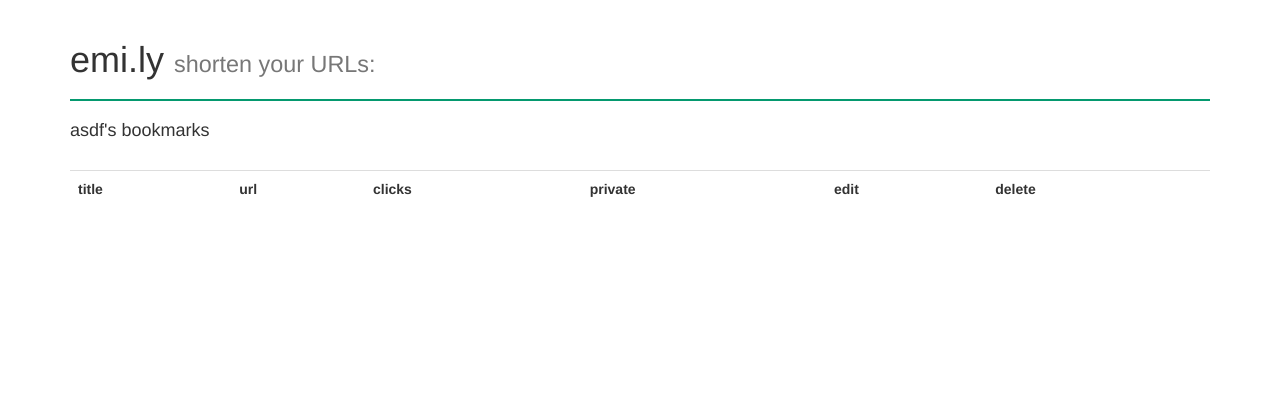
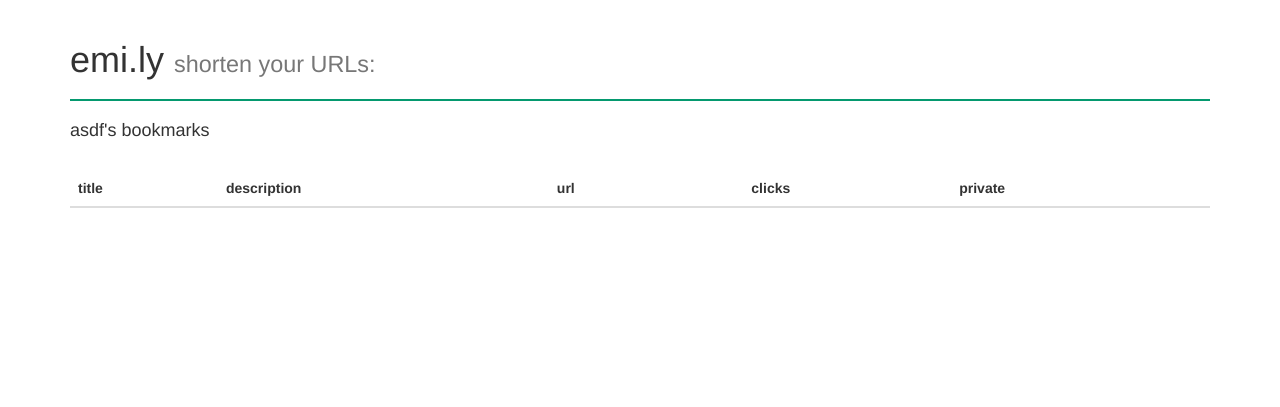
Before and after one commit to emilycharris/url_shortener, a Django app: page /accounts/profile/ in a window 1280 px wide. Shown: the part 52-459 px from the top of the page. Run offline with Django 3.2, Linux system fonts and the light colour scheme; a user stored in the database is signed in; data comes from the database, SQL or seed files in the repository; both versions use the stored data as it was after the commit; lists and menus that the app fills with data are empty; some libraries are stand-ins or nearby versions.

Commit message:
making this look better

```diff
--- a/short_url_app/models.py
+++ b/short_url_app/models.py
@@ -17,7 +17,7 @@ class Bookmark(models.Model):
     user = models.ForeignKey(User)
     url = models.URLField()
     title = models.CharField(max_length=20, default="")
-    description = models.CharField(max_length=30, blank=True)
+    description = models.CharField(max_length=50, blank=True)
     created = models.DateTimeField(auto_now_add=True)
     hashid = models.CharField(max_length=50)
     click_count = models.IntegerField(default=0)
--- a/short_url_app/static/short_url_app/main.css
+++ b/short_url_app/static/short_url_app/main.css
@@ -85,3 +85,7 @@ ul.nav.navbar-nav.navbar-right {
   margin-bottom: 0px;
   margin-top: 15px;
 }
+
+.table-centered{
+  text-align: center
+}
--- a/templates/profile.html
+++ b/templates/profile.html
@@ -6,30 +6,40 @@
     <br>
 <div class="table-responsive">
 <table class="table">
+<thead>
+  <tr>
     <th>title</th>
+    <th>description</th>
     <th>url</th>
-    <th>clicks</th>
-    <th>private</th>
-    <th>edit</th>
-    <th>delete</th>
-    <tbody></tbody>
+    <th class='table-centered'>clicks</th>
+    <th class='table-centered'>private</th>
+    <th></th>
+    <th></th>
+  </tr>
+</thead>
+<tbody>
 {% for bookmark in object_list %}
         <tr>
         <td>{{ bookmark.title }}</td>
+        <td>{{ bookmark.description }}</td>
         <td><a href="{% url 'redirect_view' bookmark.hashid %}">emi.ly/{{ bookmark.hashid }}</a></td>
-        <td>{{ bookmark.click_count }}</td>
-         <td>{{ bookmark.private }}</td>
+        <td class='table-centered'>{{ bookmark.click_count }}</td>
+          {% if bookmark.private = True %}
+          <td class='table-centered'><i class=' glyphicon glyphicon-ok'></i> yes</td>
+          {% else %}
+          <td class='table-centered'><i class=' glyphicon glyphicon-remove'></i> no</td>
+          {% endif %}
+
         {% if bookmark.user == request.user %}
-            <td><a class='btn btn-default' href="{% url 'update_view' pk=bookmark.id %}">edit</a></td>
-            <td><a class='btn btn-default' href="{% url 'delete_view' pk=bookmark.id %}">delete</a></td>
+            <td class='table-centered'><a href="{% url 'update_view' pk=bookmark.id %}">edit</a></td>
+            <td class='table-centered'><a href="{% url 'delete_view' pk=bookmark.id %}">delete</a></td>
         {% else %}
             <td></td>
             <td></td>
         {% endif %}
-
         </tr>
-    {% endfor %}
-
+{% endfor %}
+</tbody>
 </table>
 </div>
 
```
Also changed, not shown: templates/index.html (+14 -10 lines), db.sqlite3, short_url_app/migrations/0005_auto_20160820_1852.py (added).
